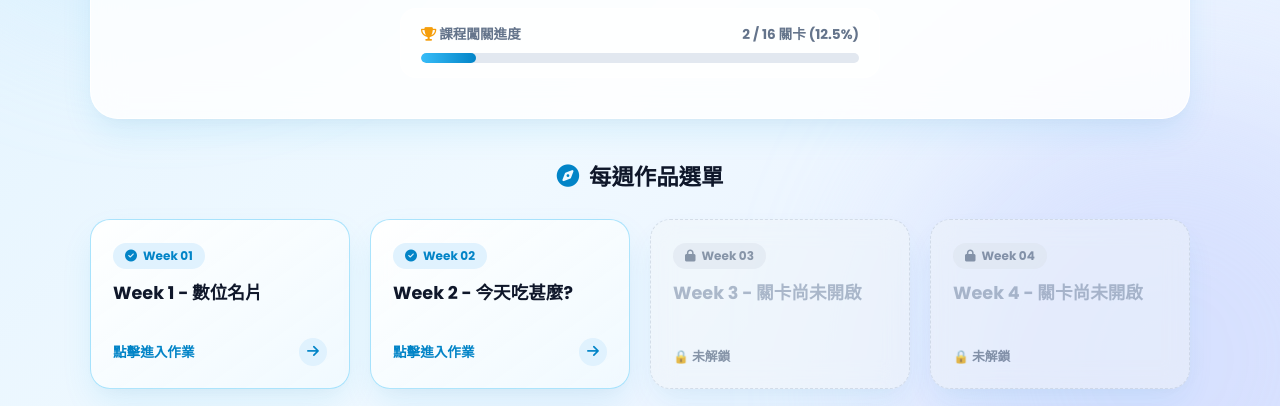
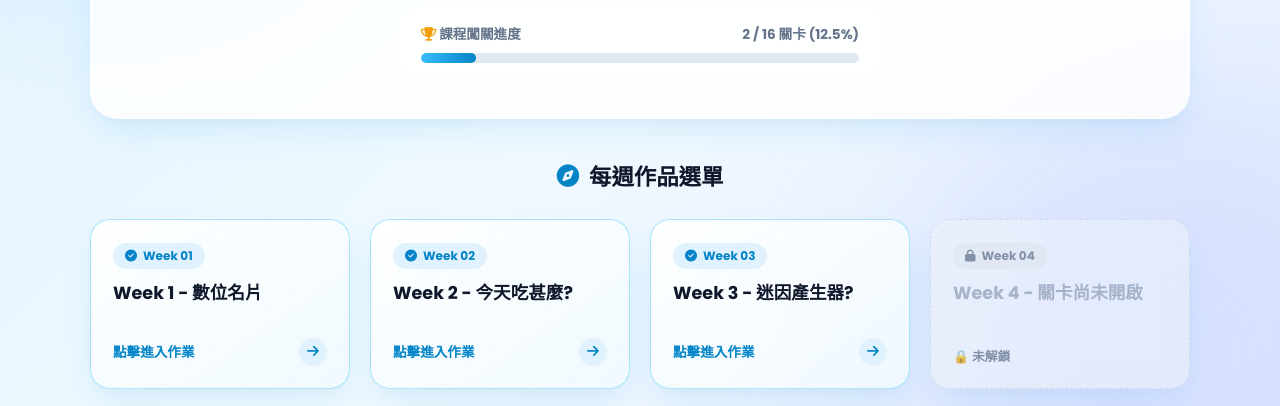
Before and after one commit to s26122135-hash/Feili, a plain HTML site: page index.html in a window 1280 px wide. Shown: the part 391-797 px from the top of the page. Drawn offline with Linux system fonts and the light colour scheme.

Commit message:
Update index.html

```diff
--- a/index.html
+++ b/index.html
@@ -542,18 +542,20 @@
                 </div>
             </a>
 
-            <!-- Week 3 (Locked) -->
-            <div class="week-card locked">
+            <!-- Week 3 -->
+            <a href="w2/index.html" class="week-card unlocked">
                 <div>
                     <div class="week-badge">
-                        <i class="fa-solid fa-lock"></i> Week 03
+                        <i class="fa-solid fa-circle-check"></i> Week 03
                     </div>
-                    <h3 class="card-title">Week 3 - 關卡尚未開啟</h3>
+                    <h3 class="card-title">Week 3 - 迷因產生器?</h3>
                 </div>
                 <div class="card-footer">
-                    <span class="locked-tag">🔒 未解鎖</span>
+                    <span>點擊進入作業</span>
+                    <div class="arrow-icon"><i class="fa-solid fa-arrow-right"></i></div>
                 </div>
-            </div>
+            </a>
+
 
             <!-- Week 4 (Locked) -->
             <div class="week-card locked">
```
